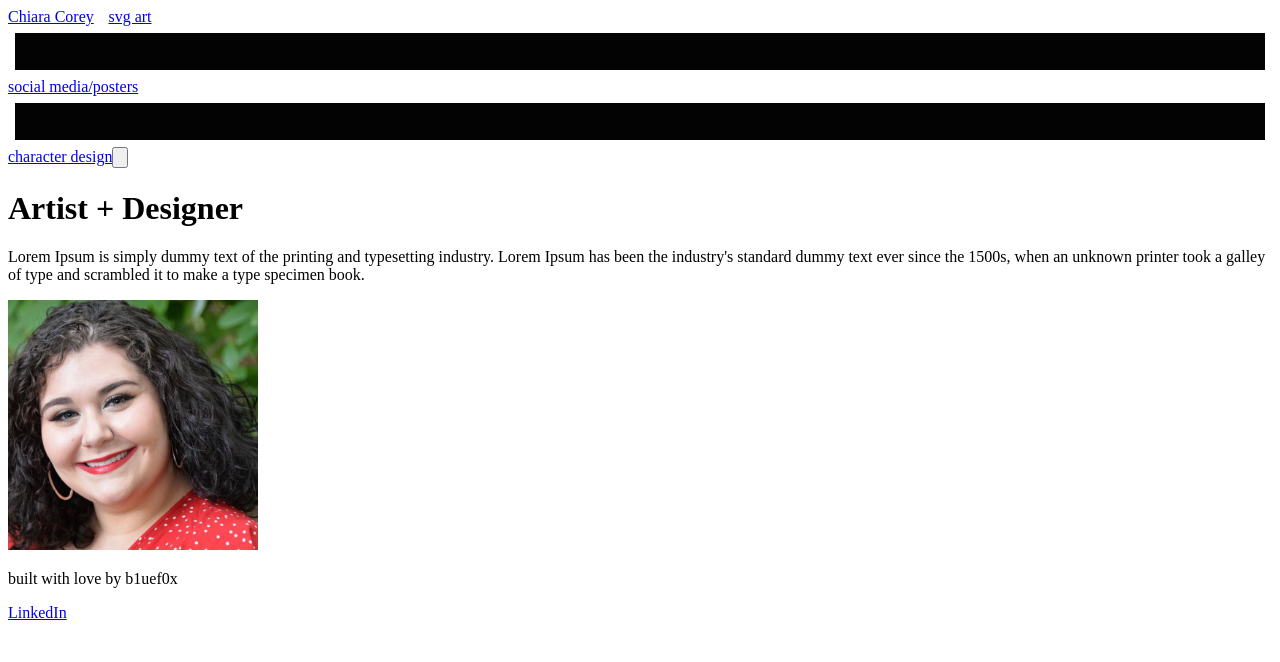
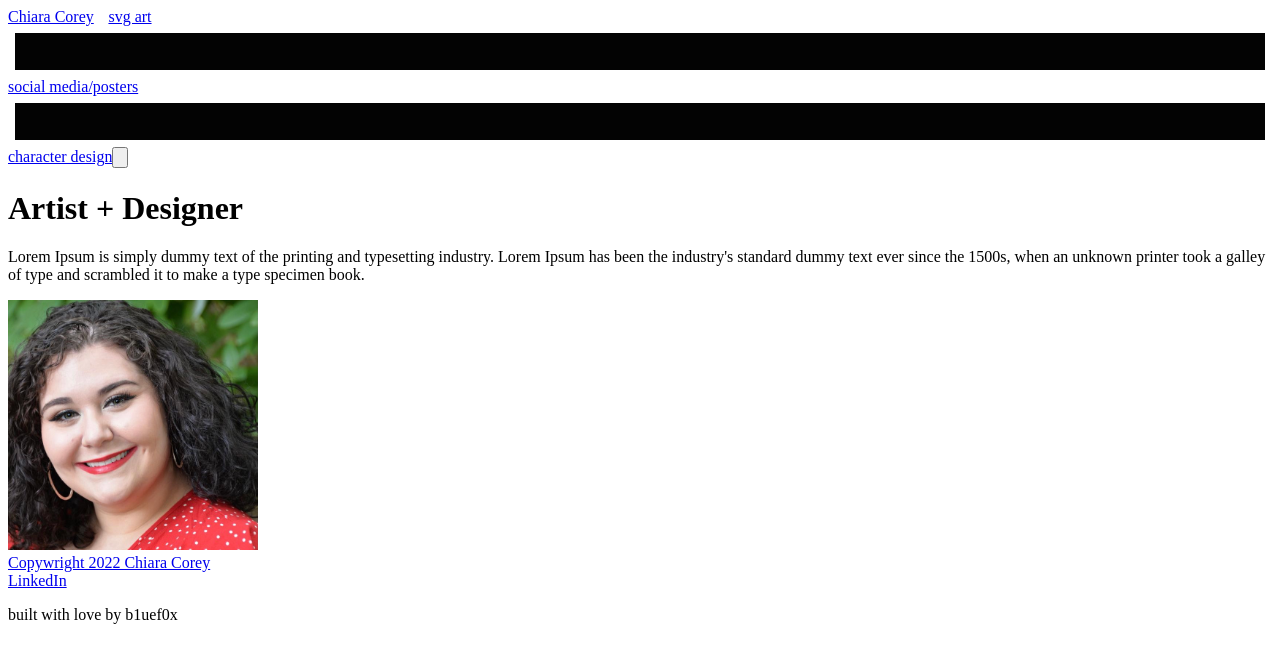
Before and after one commit to b1uef0x/cc_portfolio, a Next.js app: page / in a window 1280 px wide. Shown: the top 662 px of the page. Built offline with nearby package versions, Linux system fonts and the light colour scheme.

Commit message:
fix footer

```diff
--- a/components/Footer.js
+++ b/components/Footer.js
@@ -7,7 +7,16 @@ const Footer = () => {
             <div className="max-w-4xl px-4 mx-auto text-gray-800 dark:text-white">
                 <div className="pb-8 mb-2 border-t-2 border-gray-300 dark:border-white-300"></div>
                 <div className="flex flex-col justify-between lg:flex-row items-center">
-                    <p>built with love by b1uef0x</p>
+                <div className="flex flex-wrap pt-2 sm:space-x-4 space-x-2 font-medium lg:pt-0">
+                        <a
+                            href="https://www.linkedin.com/in/chiara-corey/"
+                            className={"transition-colors"}
+                            target="_blank"
+                            rel="noreferrer"
+                        >
+                            Copywright 2022 Chiara Corey
+                        </a>
+                    </div>
                     <div className="flex flex-wrap pt-2 sm:space-x-4 space-x-2 font-medium lg:pt-0">
                         <a
                             href="https://www.linkedin.com/in/chiara-corey/"
@@ -18,6 +27,7 @@ const Footer = () => {
                             LinkedIn
                         </a>
                     </div>
+                    <p>built with love by b1uef0x</p>
                 </div>
             </div>
         </div>
```
